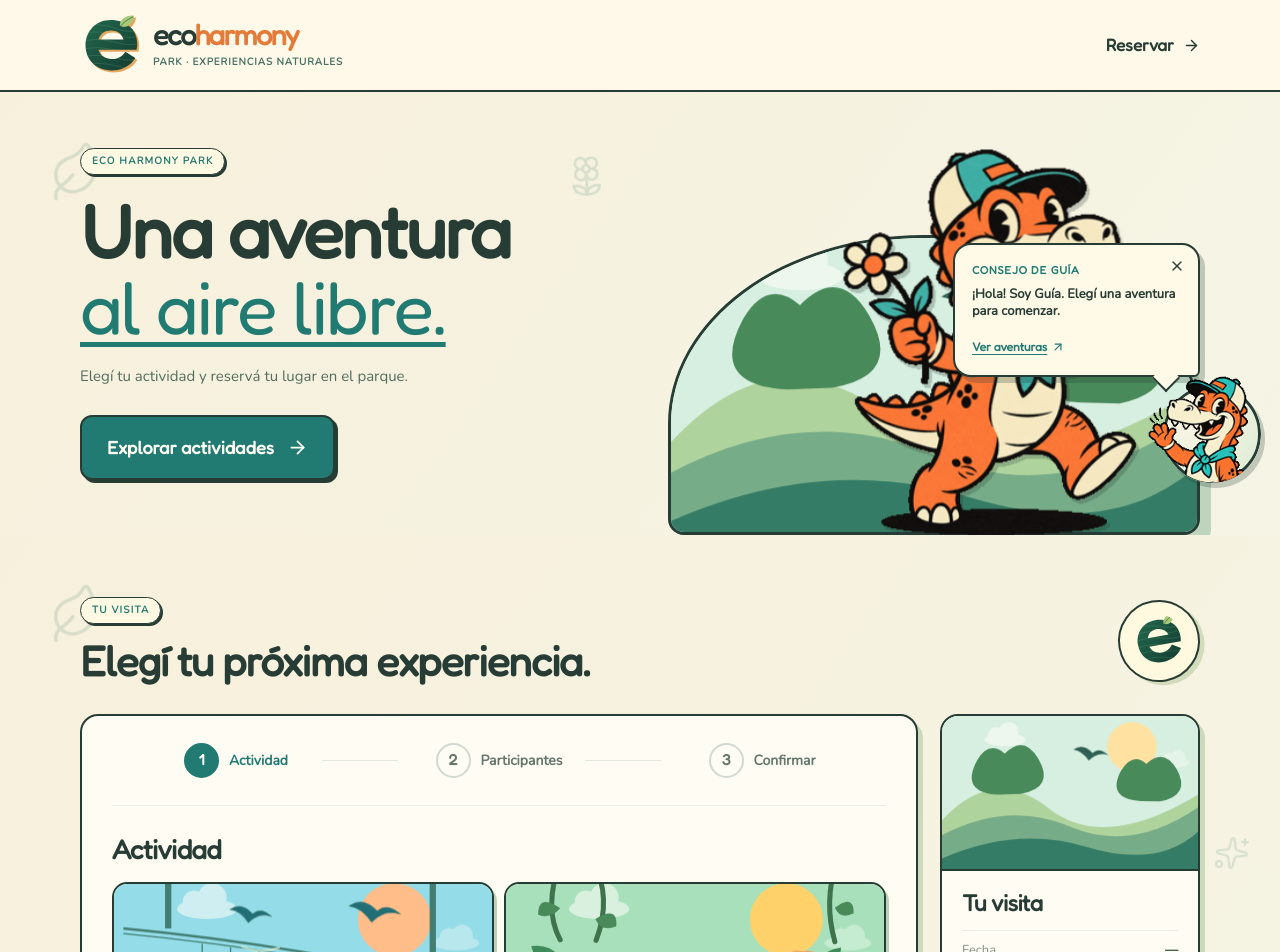
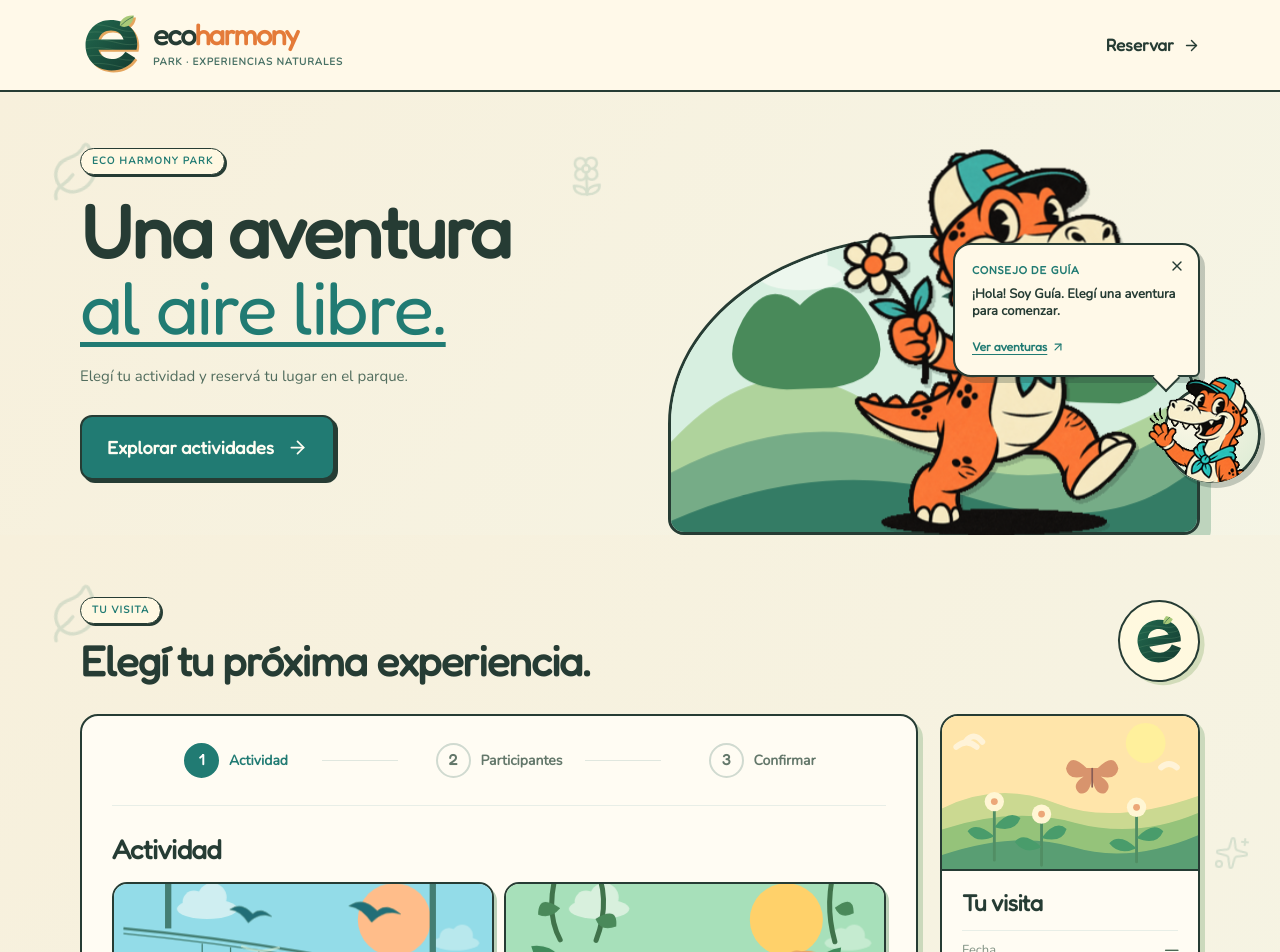
Before and after one commit to oliviaosella/G6_Ingenieria_Calidad_de_Software_4K1_2026, a React (Vite) app in the folder 04_Trabajos_Practicos/Evaluables/TPE03/G6_COD_InscripcionActividad/frontend/: page / in a window 1280 px wide. Shown: the top 952 px of the page. Built offline with nearby package versions, Linux system fonts and the light colour scheme.

Commit message:
STYLE: ilustraciones horizontales para resumen movil

```diff
--- a/04_Trabajos_Practicos/Evaluables/TPE03/G6_COD_InscripcionActividad/frontend/src/brand.css
+++ b/04_Trabajos_Practicos/Evaluables/TPE03/G6_COD_InscripcionActividad/frontend/src/brand.css
@@ -219,3 +219,10 @@ h1,h2,h3,.brand strong,.activity-card strong,.summary-content h3,.ticket-info st
 .footer-bottom{grid-column:1/-1;display:flex;justify-content:space-between;gap:16px;padding-top:16px;border-top:1px solid #ffffff35;color:#bed5c2;font-size:12px}
 .footer-bottom a{color:#fff8e8;font-weight:700}
 @media(max-width:650px){.site-footer{padding:30px 0 22px}.footer-main{grid-template-columns:1fr;gap:23px}.footer-heading img{width:51px;height:51px}.footer-heading strong,.footer-course strong{font-size:17px}.footer-team,.footer-bottom{grid-column:1}.footer-team p{font-size:12px}.footer-bottom{font-size:11px}}
+@media(max-width:650px){
+  .summary-card{display:flex;align-items:stretch}
+  .summary-card .theme-scene{display:block;width:48%;height:128px;flex:none;border-right:2px solid var(--ink);border-bottom:0}
+  .summary-content{flex:1;min-width:0;padding:11px 12px}
+  .summary-content h3{font-size:19px;margin-bottom:6px}
+  .summary-content dl>div{padding:5px 0;font-size:11px}
+}
--- a/04_Trabajos_Practicos/Evaluables/TPE03/G6_COD_InscripcionActividad/frontend/src/inscripcion/InscripcionForm.tsx
+++ b/04_Trabajos_Practicos/Evaluables/TPE03/G6_COD_InscripcionActividad/frontend/src/inscripcion/InscripcionForm.tsx
@@ -1,7 +1,7 @@
 import { useRef, useState } from 'react'
 import { ArrowLeft, ArrowRight, Check } from 'lucide-react'
 import { ActividadSection } from './actividad/ActividadSection'
-import { ThemeScene } from './actividad/ThemeScene'
+import { SummaryScene } from './actividad/SummaryScene'
 import { ConfirmacionSection } from './confirmacion/ConfirmacionSection'
 import { GuiaAssistant } from './mascota/GuiaAssistant'
 import { reservar } from './reservas/reservasDemo'
@@ -58,7 +58,7 @@ export function InscripcionForm({ onActividadChange, onConfirmedChange }: { onAc
     </div>
 
     {!reserva && <aside className="summary-card" aria-label="Resumen de la reserva">
-      <ThemeScene actividad={draft.actividad} compact cover />
+      <SummaryScene actividad={draft.actividad} />
       <div className="summary-content"><h3>{draft.actividad || 'Tu visita'}</h3><dl>
         <div><dt>Fecha</dt><dd>{draft.fecha ? new Intl.DateTimeFormat('es-AR', { day: 'numeric', month: 'long' }).format(new Date(`${draft.fecha}T12:00:00`)) : '—'}</dd></div>
         <div><dt>Horario</dt><dd>{draft.hora ? `${draft.hora} h` : '—'}</dd></div>
--- /dev/null
+++ b/04_Trabajos_Practicos/Evaluables/TPE03/G6_COD_InscripcionActividad/frontend/src/inscripcion/actividad/SummaryScene.tsx
@@ -0,0 +1,45 @@
+import type { ActividadId } from '../types'
+
+const colors = {
+  Tirolesa: { sky: '#9ADDE4', sun: '#FFD184', far: '#87CBC3', mid: '#4AACA9', front: '#238D92' },
+  Safari: { sky: '#ABE1B9', sun: '#FFD577', far: '#9AC98F', mid: '#6CAF75', front: '#428B68' },
+  Palestra: { sky: '#F5C7AD', sun: '#FFDA81', far: '#DDB8A7', mid: '#B98B82', front: '#8E646D' },
+  Jardinería: { sky: '#FFE5AC', sun: '#FFF09F', far: '#CBD993', mid: '#96C27C', front: '#5B9D74' },
+} as const
+
+export function SummaryScene({ actividad }: { actividad: ActividadId | null }) {
+  const theme = colors[actividad || 'Jardinería']
+  return <svg className="theme-scene summary-illustration" viewBox="0 0 450 300" preserveAspectRatio="xMidYMid slice" role="img" aria-label={`Paisaje de ${actividad || 'Eco Harmony Park'}`}>
+    <rect width="450" height="300" fill={theme.sky} />
+    <circle cx="358" cy="63" r="35" fill={theme.sun} />
+    <path d="M0 178Q100 129 200 169T450 156V300H0Z" fill={theme.far} />
+    <path d="M0 215Q125 174 233 203T450 186V300H0Z" fill={theme.mid} />
+    <path d="M0 260Q130 216 230 246T450 225V300H0Z" fill={theme.front} />
+    <path d="M25 70q18-16 36 0m-20-9q14-19 30 0M385 106q14-12 28 0" fill="none" stroke="#FFF8E8" strokeWidth="10" strokeLinecap="round" opacity=".75" />
+    {actividad === 'Tirolesa' && <g stroke="#245D5F" strokeLinecap="round" strokeLinejoin="round">
+      <path d="M-10 86Q220 111 460 157" strokeWidth="4" fill="none" /><path d="M-10 94Q220 119 460 165" strokeWidth="2" fill="none" />
+      <path d="M55 0v103M400 0v156" strokeWidth="9" /><path d="M172 113v30m35-25v35m35-31v38m35-32v39" strokeWidth="2" />
+      <path d="m205 112 10 22h27l11-18" fill="#FFF8E8" strokeWidth="3" /><circle cx="228" cy="135" r="10" fill="#F47B38" strokeWidth="3" />
+      <path d="M176 218q24-20 47-1m85 2q27-20 50 0" fill="none" stroke="#D8F0DE" strokeWidth="4" />
+    </g>}
+    {actividad === 'Safari' && <g>
+      <path d="M46 267V128m0 13q-37-30-58-4 36 14 58 4Zm0 0q5-51 42-45-6 37-42 45Zm0 0q37-36 73-12-32 24-73 12ZM399 268V144m0 11q-37-32-61-5 34 18 61 5Zm0 0q2-46 39-42-4 33-39 42Z" fill="#458D65" stroke="#326E54" strokeWidth="7" strokeLinejoin="round" />
+      <path d="M144 222q-20-14-45-4l43 31Z" fill="#EFB679" /><ellipse cx="218" cy="217" rx="72" ry="39" fill="#EFB679" />
+      <path d="M256 212q14-82 39-102 14-12 27-4l12 11q8 9-2 17l-26 13-16 82Z" fill="#EFB679" /><ellipse cx="324" cy="120" rx="25" ry="17" fill="#EFB679" />
+      <circle cx="332" cy="116" r="3.5" fill="#263C34" /><path d="M171 253v25m70-25v25" stroke="#D99B65" strokeWidth="14" strokeLinecap="round" />
+      <path d="m171 184 13-18 15 17 14-18 15 17 13-18 16 19" fill="#FFF0B6" />
+    </g>}
+    {actividad === 'Palestra' && <g strokeLinejoin="round">
+      <path d="M55 260 188 71l129 189ZM197 260 329 109l107 151Z" fill="#8D8E79" stroke="#5D6A5B" strokeWidth="3" />
+      <path d="m160 110 28-39 31 45-31-13ZM301 140l28-31 24 35-24-12Z" fill="#FFF4E5" />
+      <path d="M316 209q22-17 43-3l12-12 21 2 6 18-21 7-4 34h-10l-7-25-28 3-8 23h-10l3-33-11-7Z" fill="#F4D59E" stroke="#9C765E" strokeWidth="3" />
+      <path d="m376 196 2-16m10 18 7-14" fill="none" stroke="#9C765E" strokeWidth="4" strokeLinecap="round" />
+    </g>}
+    {(!actividad || actividad === 'Jardinería') && <g>
+      <path d="M92 269V173m83 105V194m167 78V182" stroke="#538D65" strokeWidth="5" strokeLinecap="round" />
+      <path d="M92 227q-32-27-47-9 16 24 47 9Zm0-16q25-32 46-16-10 27-46 16Zm83 35q-32-29-47-9 18 24 47 9Zm0-16q25-33 44-16-8 26-44 16Zm167 18q-30-28-48-9 18 23 48 9Zm0-18q29-30 47-12-12 27-47 12Z" fill="#4B9B6C" />
+      {[[92,166],[175,188],[342,176]].map(([x,y]) => <g key={x}><circle cx={x} cy={y} r="17" fill="#FFF6D5"/><circle cx={x} cy={y} r="6" fill="#EAA77A"/></g>)}
+      <path d="M254 107q-29-29-36 1 3 21 31 14-23 15-8 29 17 6 23-25 6 31 23 25 15-14-8-29 28 7 31-14-7-30-36-1Z" fill="#D6946F" /><path d="M264 108v32" stroke="#875D56" strokeWidth="3" strokeLinecap="round" />
+    </g>}
+  </svg>
+}
```
